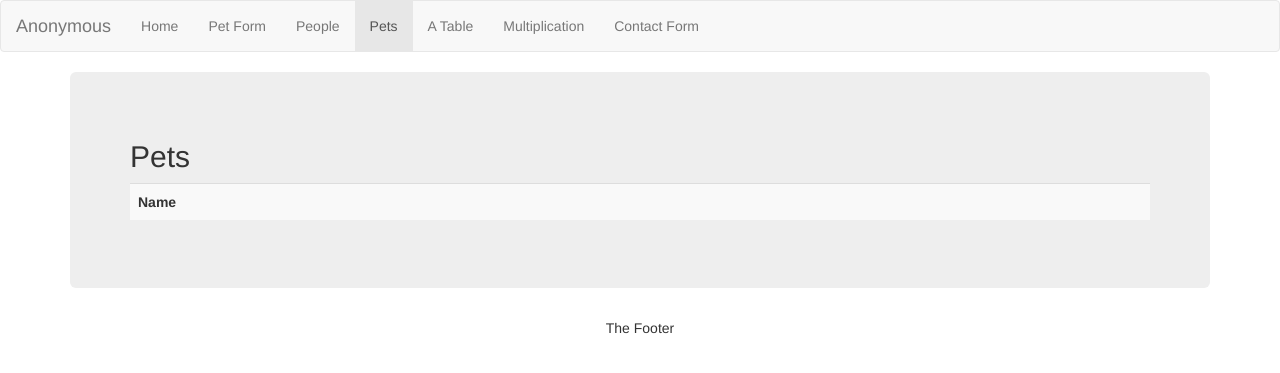
After one commit to erikthedeveloper/a-bit-of-fun-with-vanilla-php, a PHP site: page /pets.php in a window 1280 px wide. The commit adds this page. Shown: the top 373 px of the page. Run offline with PHP 8.4, Linux system fonts and the light colour scheme; data that the repository does not hold is empty.

Commit message:
Adds Pets and People listings pages

```diff
--- a/includes/main_nav.php
+++ b/includes/main_nav.php
@@ -19,6 +19,8 @@
             <?php
             $links = [
                 'register_pet.php'   => 'Pet Form',
+                'people.php'         => 'People',
+                'pets.php'           => 'Pets',
                 'table.php'          => 'A Table',
                 'multiplication.php' => 'Multiplication',
                 'contact.php'        => 'Contact Form',
--- /dev/null
+++ b/pets.php
@@ -0,0 +1,22 @@
+<?php
+$page['title'] = 'Pets';
+require_once 'includes/header.php';
+/** @var PDO $pdo_connection */
+$pets   = $pdo_connection->query("SELECT * FROM pets ORDER BY name")->fetchAll();
+?>
+<div class="jumbotron">
+    <h2>Pets</h2>
+    <table class="table table-striped">
+        <tr>
+            <th>Name</th>
+        </tr>
+        <?php foreach ($pets as $pet): ?>
+            <tr>
+                <td><?= $pet['name'] ?></td>
+            </tr>
+        <?php endforeach ?>
+    </table>
+</div>
+
+
+<?php require_once 'includes/footer.php' ?>
```
Also changed, not shown: people.php (added, +26 -0 lines).
